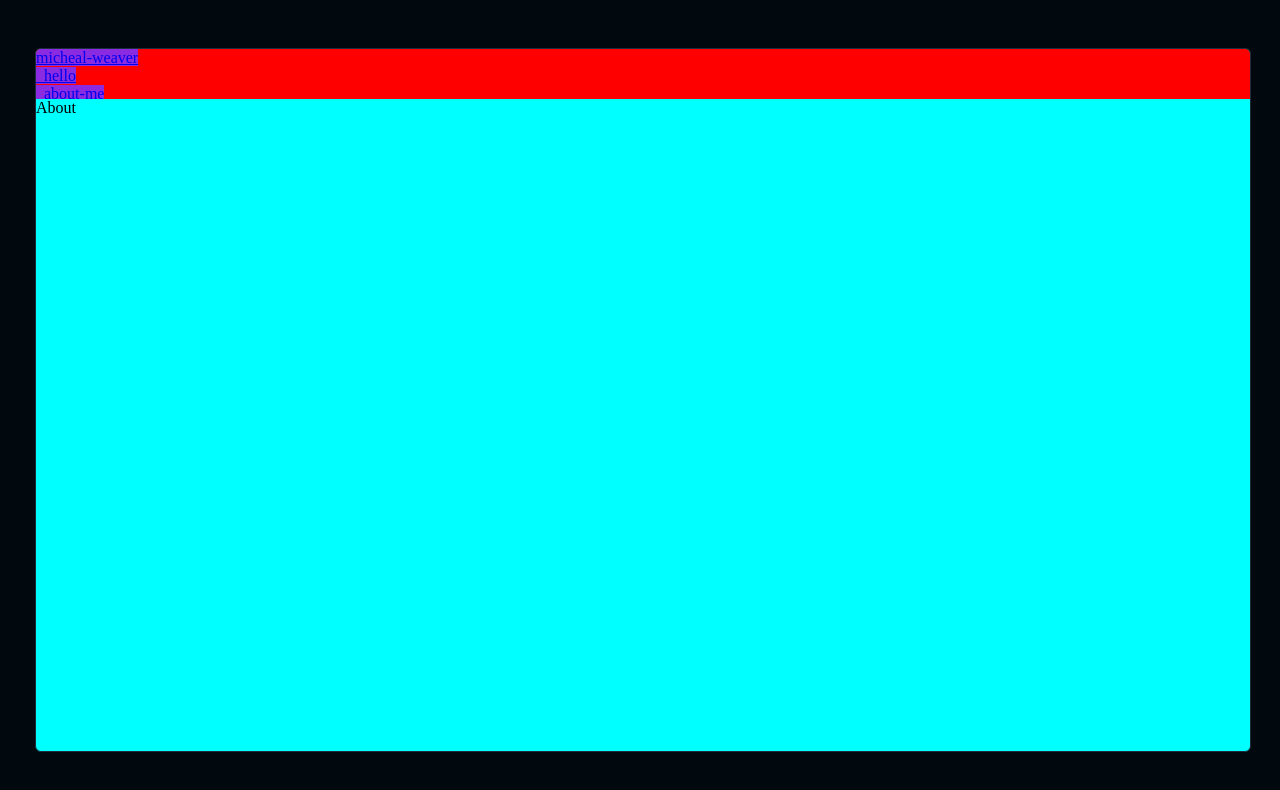
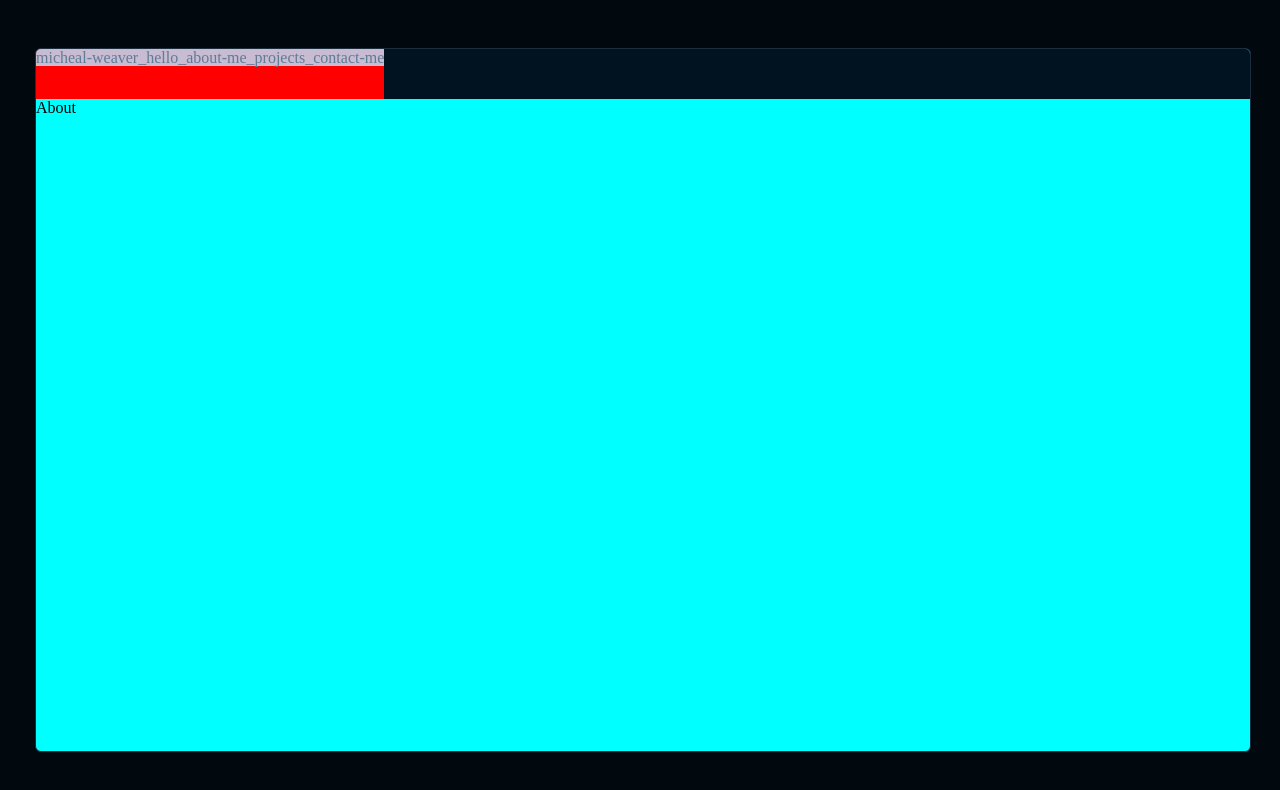
Before and after one commit to INDIANA-Jen/portfolio_client, a React (Vite) app: page /about in a window 1280 px wide. Shown: the top 790 px of the page. Built offline with nearby package versions, Linux system fonts and the light colour scheme.

Commit message:
style base update nav : background color, display and height. Update style base navcard background color, color text and decoration

```diff
--- a/src/components/Header/navbar/Nav.module.scss
+++ b/src/components/Header/navbar/Nav.module.scss
@@ -5,11 +5,14 @@
 .container{
 
     background-color: $threePrimaryColor;
-    position: relative;
+    display: flex; //  Aligne les enfants (les Navcard) horizontalement
+    //gap: 20px;//et Espacement entre les éléments (ajustable) voir la différence :  //justify-content: space-between;
+    height: 50px; // voir la différence padding: 10rem;
+    /* position: relative;
     width: 100%;
     z-index: 999;
     height: 50px;
-    overflow: hidden;
+    overflow: hidden;*/
 
 }
 /*//@use 'Variables.scss' as*;
--- a/src/components/Header/navbar/navcards/Navcard.module.scss
+++ b/src/components/Header/navbar/navcards/Navcard.module.scss
@@ -1,10 +1,23 @@
+@use '../../../../styles/variables/SecondaryColor.scss' as*;
+
 .container{
 
-    background-color: red;
+   background-color: red;
+
 
     .Link{
 
-        background-color: blueviolet;
+        background-color: rgb(200, 188, 210);
+        color: $oneSecondaryColor;
+        text-decoration: none;
+
     }
 
+
+ /*
+    &:hover {
+    background-color: #444; // petit effet au survol
+  }
+ */
+
 }
```
